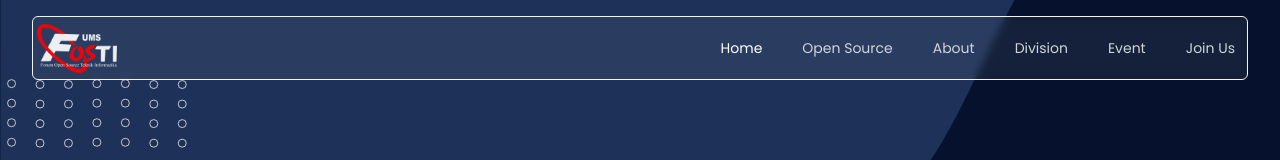
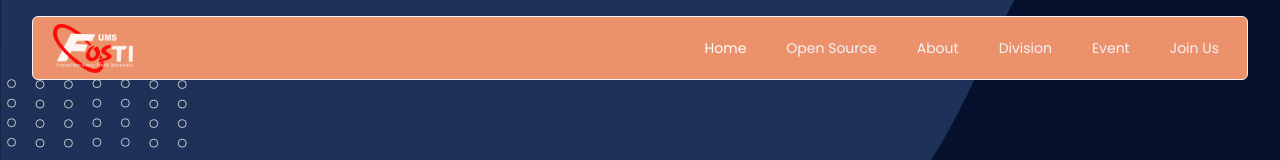
Before and after one commit to FOSTI-UMS/web-utama-2023, a Next.js app: page / in a window 1280 px wide. Shown: the top 160 px of the page. Built offline with nearby package versions, Linux system fonts and the light colour scheme.

Commit message:
feat: update nav

```diff
--- a/components/nav.js
+++ b/components/nav.js
@@ -18,9 +18,9 @@ function Nav() {
   return (
         <header className="fixed mt-4 top-0 w-full z-10">
           <div className="mx-auto max-w-7xl px-2 sm:px-6 lg:px-8">
-            <div className="relative flex h-16 items-center justify-between bg-gray-400 rounded-md bg-clip-padding backdrop-filter backdrop-blur-sm bg-opacity-10 border border-gray-100">
+            <div className="relative flex h-16 px-2 sm:px-4 items-center justify-between bg-[#EB916B] rounded-md border border-gray-100">
               <div className="absolute inset-y-0 right-0 flex items-center sm:hidden">
-                <button type="button" onClick={()=>setShowMenu(!showMenu)} className="relative inline-flex items-center justify-center rounded-md p-2 text-gray-400 hover:bg-gray-700 hover:text-white focus:outline-none focus:ring-2 focus:ring-inset focus:ring-white" aria-controls="mobile-menu" aria-expanded="false">
+                <button type="button" onClick={()=>setShowMenu(!showMenu)} className="relative inline-flex items-center justify-center rounded-md p-2 text-gray-100 hover:bg-[#ad694b] hover:text-white focus:outline-none focus:ring-2 focus:ring-inset focus:ring-white" aria-controls="mobile-menu" aria-expanded="false">
                   <span className="absolute -inset-0.5"></span>
                   <span className="sr-only">Open main menu</span>
                   <svg className={`${showMenu? 'hidden' : 'block'} h-6 w-6`} fill="none" viewBox="0 0 24 24" strokeWidth="1.5" stroke="currentColor" aria-hidden="true">
@@ -48,7 +48,7 @@ function Nav() {
                       event: false,
                       joinUs: false,
                     })}
-                    className={`${currentMenu.home ? 'bg-gray-900': ''} text-white rounded-md px-3 py-2 text-sm font-medium`} aria-current="page">Home</Link>
+                    className={`${currentMenu.home ? 'bg-[#ad694b]': ''} text-white rounded-md px-3 py-2 text-sm font-medium`} aria-current="page">Home</Link>
                     <Link href="#openSource"
                     onClick={()=>setCurrentMenu({
                       home: false,
@@ -58,7 +58,7 @@ function Nav() {
                       event: false,
                       joinUs: false,
                     })}
-                    className={`${currentMenu.openSource ? 'bg-gray-900': ''} text-gray-300 hover:bg-gray-700 hover:text-white rounded-md px-3 py-2 text-sm font-medium`}>Open Source</Link>
+                    className={`${currentMenu.openSource ? 'bg-[#ad694b]': ''} text-gray-100 hover:bg-[#ad694b] hover:text-white rounded-md px-3 py-2 text-sm font-medium`}>Open Source</Link>
                     <Link href="#about"
                     onClick={()=>setCurrentMenu({
                       home: false,
@@ -68,7 +68,7 @@ function Nav() {
                       event: false,
                       joinUs: false,
                     })}
-                    className={`${currentMenu.about ? 'bg-gray-900': ''} text-gray-300 hover:bg-gray-700 hover:text-white rounded-md px-3 py-2 text-sm font-medium`}>About</Link>
+                    className={`${currentMenu.about ? 'bg-[#ad694b]': ''} text-gray-100 hover:bg-[#ad694b] hover:text-white rounded-md px-3 py-2 text-sm font-medium`}>About</Link>
                     <Link href="#division"
                     onClick={()=>setCurrentMenu({
                       home: false,
@@ -78,7 +78,7 @@ function Nav() {
                       event: false,
                       joinUs: false,
                     })}
-                    className={`${currentMenu.division ? 'bg-gray-900': ''} text-gray-300 hover:bg-gray-700 hover:text-white rounded-md px-3 py-2 text-sm font-medium`}>Division</Link>
+                    className={`${currentMenu.division ? 'bg-[#ad694b]': ''} text-gray-100 hover:bg-[#ad694b] hover:text-white rounded-md px-3 py-2 text-sm font-medium`}>Division</Link>
                     <Link href="#event"
                     onClick={()=>setCurrentMenu({
                       home: false,
@@ -87,7 +87,7 @@ function Nav() {
                       division: false,
                       event: true,
                       joinUs: false,
-                    })} className={`${currentMenu.event ? 'bg-gray-900': ''} text-gray-300 hover:bg-gray-700 hover:text-white rounded-md px-3 py-2 text-sm font-medium`}>Event</Link>
+                    })} className={`${currentMenu.event ? 'bg-[#ad694b]': ''} text-gray-100 hover:bg-[#ad694b] hover:text-white rounded-md px-3 py-2 text-sm font-medium`}>Event</Link>
                     <Link href="#joinUs"
                     onClick={()=>setCurrentMenu({
                       home: false,
@@ -96,7 +96,7 @@ function Nav() {
                       division: false,
                       event: false,
                       joinUs: true,
-                    })} className={`${currentMenu.joinUs ? 'bg-gray-900': ''} text-gray-300 hover:bg-gray-700 hover:text-white rounded-md px-3 py-2 text-sm font-medium`}>Join Us</Link>
+                    })} className={`${currentMenu.joinUs ? 'bg-[#ad694b]': ''} text-gray-100 hover:bg-[#ad694b] hover:text-white rounded-md px-3 py-2 text-sm font-medium`}>Join Us</Link>
                   </div>
                 </div>
               </div>
@@ -105,7 +105,7 @@ function Nav() {
 
 
           <div className={`${showMenu? 'block' : 'hidden'} sm:hidden `}>
-            <div className="space-y-1 px-2 pb-3 pt-2 mx-2 bg-gray-400 rounded-md bg-clip-padding backdrop-filter backdrop-blur-sm bg-opacity-10 border-l border-r border-b border-gray-100">
+            <div className="space-y-1 px-2 pb-3 pt-2 mx-2 bg-[#EB916B] rounded-md border-l border-r border-b border-gray-100">
               <Link href="/"
               onClick={()=>setCurrentMenu({
                       home: true,
@@ -115,7 +115,7 @@ function Nav() {
                       event: false,
                       joinUs: false,
                     })}
-                    className={`${currentMenu.home ? 'bg-gray-900': ''} text-white block rounded-md px-3 py-2 text-base font-medium" aria-current="page`}>Home</Link>
+                    className={`${currentMenu.home ? 'bg-[#ad694b]': ''} text-white block rounded-md px-3 py-2 text-base font-medium" aria-current="page`}>Home</Link>
               <Link href="#openSource"
               onClick={()=>setCurrentMenu({
                       home: false,
@@ -125,7 +125,7 @@ function Nav() {
                       event: false,
                       joinUs: false,
                     })}
-                    className={`${currentMenu.openSource ? 'bg-gray-900': ''} text-gray-300 hover:bg-gray-700 hover:text-white block rounded-md px-3 py-2 text-base font-medium`}>Open Source</Link>
+                    className={`${currentMenu.openSource ? 'bg-gray-900': ''} text-gray-100 hover:bg-[#ad694b] hover:text-white block rounded-md px-3 py-2 text-base font-medium`}>Open Source</Link>
               <Link href="#about"
               onClick={()=>setCurrentMenu({
                       home: false,
@@ -135,7 +135,7 @@ function Nav() {
                       event: false,
                       joinUs: false,
                     })}
-                    className={`${currentMenu.about ? 'bg-gray-900': ''} text-gray-300 hover:bg-gray-700 hover:text-white block rounded-md px-3 py-2 text-base font-medium`}>About</Link>
+                    className={`${currentMenu.about ? 'bg-gray-900': ''} text-gray-100 hover:bg-[#ad694b] hover:text-white block rounded-md px-3 py-2 text-base font-medium`}>About</Link>
               <Link href="#division"
               onClick={()=>setCurrentMenu({
                       home: false,
@@ -145,7 +145,7 @@ function Nav() {
                       event: false,
                       joinUs: false,
                     })}
-                    className={`${currentMenu.division ? 'bg-gray-900': ''} text-gray-300 hover:bg-gray-700 hover:text-white block rounded-md px-3 py-2 text-base font-medium`}>Division</Link>
+                    className={`${currentMenu.division ? 'bg-gray-900': ''} text-gray-100 hover:bg-[#ad694b] hover:text-white block rounded-md px-3 py-2 text-base font-medium`}>Division</Link>
               <Link href="#event"
               onClick={()=>setCurrentMenu({
                       home: false,
@@ -155,7 +155,7 @@ function Nav() {
                       event: true,
                       joinUs: false,
                     })}
-                    className={`${currentMenu.event ? 'bg-gray-900': ''} text-gray-300 hover:bg-gray-700 hover:text-white block rounded-md px-3 py-2 text-base font-medium`}>Event</Link>
+                    className={`${currentMenu.event ? 'bg-gray-900': ''} text-gray-100 hover:bg-[#ad694b] hover:text-white block rounded-md px-3 py-2 text-base font-medium`}>Event</Link>
               <Link href="#joinUs"
               onClick={()=>setCurrentMenu({
                       home: false,
@@ -165,7 +165,7 @@ function Nav() {
                       event: false,
                       joinUs: true,
                     })}
-                    className={`${currentMenu.joinUs ? 'bg-gray-900': ''} text-gray-300 hover:bg-gray-700 hover:text-white block rounded-md px-3 py-2 text-base font-medium`}>Join Us</Link>
+                    className={`${currentMenu.joinUs ? 'bg-gray-900': ''} text-gray-100 hover:bg-[#ad694b] hover:text-white block rounded-md px-3 py-2 text-base font-medium`}>Join Us</Link>
             </div>
           </div>
         </header>
--- a/pages/index.js
+++ b/pages/index.js
@@ -10,9 +10,6 @@ import JoinUs from "@/components/joinUs";
 import Event from "@/components/event";
 
 export default function Root() {
-  const handleScroll =(e)=>{
-    console.log(e);
-  }
   return (
     <>
       <Head>
```
Also changed, not shown: 1 other file (tests, documents, lock files or other folders).
